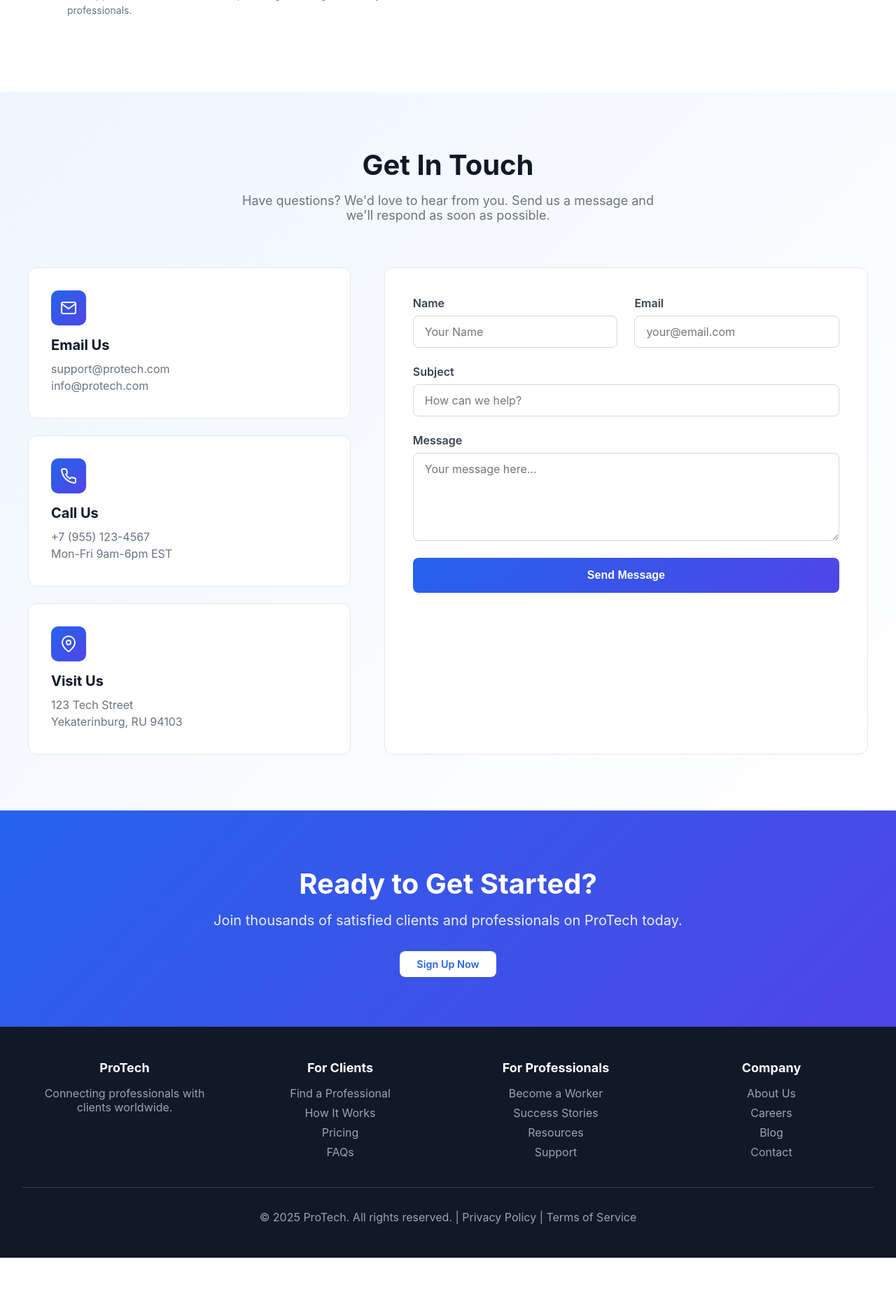
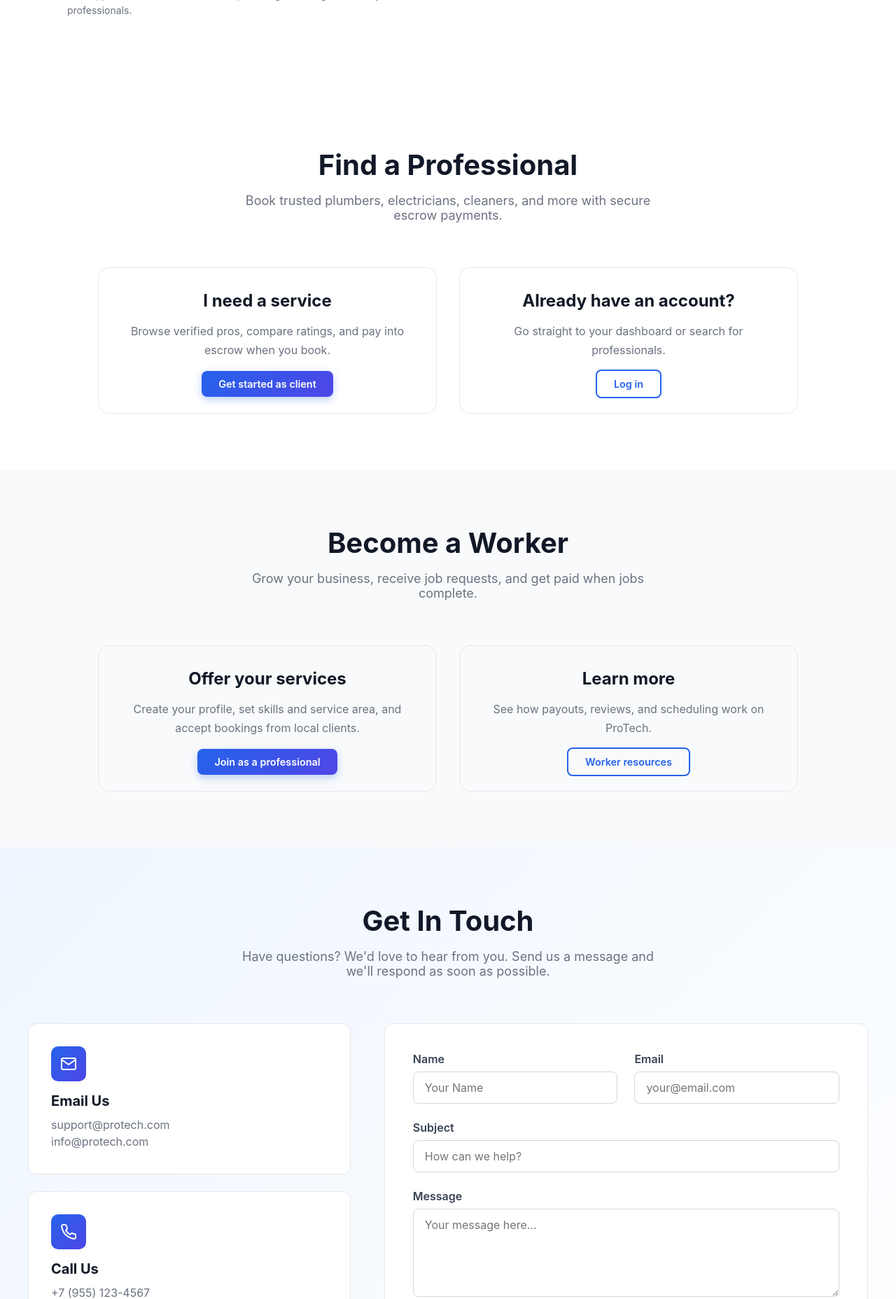
Before and after one commit to logandescapo-eng/protech1, a Flask app: page / in a window 1280 px wide. Shown: the part 2946-4802 px from the top of the page at 70% size. Before the commit the page ends 4743 px from the top, so only its background shows below. Run offline with Flask 3, Linux system fonts and the light colour scheme.

Commit message:
Wire landing page links to real pages and smart signup redirects.
Co-authored-by: Cursor <cursoragent@cursor.com>

```diff
--- a/app.py
+++ b/app.py
@@ -60,15 +60,36 @@ def dashboard_url():
 @app.context_processor
 def inject_layout_context():
     """Shared template variables for nav badges and links"""
-    if not is_logged_in():
-        return {}
-    uid = session.get('user_id')
-    return {
-        'layout_dashboard_url': dashboard_url(),
-        'layout_unread_notifications': count_unread_notifications(uid),
-        'layout_unread_messages': count_unread_messages(uid),
-        'layout_user_type': get_user_type(),
+    ctx = {
+        'is_logged_in': is_logged_in(),
+        'layout_dashboard_url': dashboard_url() if is_logged_in() else url_for('index'),
+        'platform_fee_percent': ESCROW_PLATFORM_FEE_PERCENT,
     }
+    if is_logged_in():
+        uid = session.get('user_id')
+        ctx.update({
+            'layout_unread_notifications': count_unread_notifications(uid),
+            'layout_unread_messages': count_unread_messages(uid),
+            'layout_user_type': get_user_type(),
+        })
+    else:
+        ctx.update({
+            'layout_unread_notifications': 0,
+            'layout_unread_messages': 0,
+            'layout_user_type': None,
+        })
+    return ctx
+
+
+def _render_landing_page(title, subtitle, content_template, cta_label=None, cta_url=None):
+    return render_template(
+        'landing/page.html',
+        page_title=title,
+        page_subtitle=subtitle,
+        content_template=content_template,
+        cta_label=cta_label,
+        cta_url=cta_url,
+    )
 
 # ==================== ROUTES ====================
 
@@ -90,6 +111,109 @@ def health():
 def index():
     """Home page"""
     return render_template('index.html')
+
+
+@app.route('/start/client')
+def start_client():
+    """Find a professional — dashboard or sign up"""
+    if is_logged_in():
+        if get_user_type() == 'user':
+            return redirect(url_for('browse_workers'))
+        return redirect(url_for('worker_dashboard'))
+    return redirect(url_for('auth', tab='user'))
+
+
+@app.route('/start/worker')
+def start_worker():
+    """Become a worker — dashboard or worker signup"""
+    if is_logged_in():
+        if get_user_type() == 'worker':
+            return redirect(url_for('worker_dashboard'))
+        return redirect(url_for('user_dashboard'))
+    return redirect(url_for('auth', tab='worker'))
+
+
+@app.route('/contact', methods=['POST'])
+def contact_submit():
+    """Landing page contact form"""
+    name = request.form.get('name', '').strip()
+    email = request.form.get('email', '').strip()
+    if name and email:
+        flash('Thank you for your message! We will get back to you soon.', 'success')
+    else:
+        flash('Please provide your name and email.', 'error')
+    return redirect(url_for('index') + '#contact')
+
+
+@app.route('/pricing')
+def landing_pricing():
+    return _render_landing_page(
+        'Pricing',
+        'Simple, transparent fees built around secure escrow.',
+        'landing/pricing_content.html',
+        'Get started',
+        url_for('start_client'),
+    )
+
+
+@app.route('/faq')
+def landing_faq():
+    return _render_landing_page(
+        'Frequently Asked Questions',
+        'Answers to common questions about ProTech.',
+        'landing/faq_content.html',
+        'Contact support',
+        url_for('landing_support'),
+    )
+
+
+@app.route('/support')
+def landing_support():
+    return _render_landing_page(
+        'Support',
+        'We are here to help.',
+        'landing/support_content.html',
+    )
+
+
+@app.route('/privacy')
+def landing_privacy():
+    return _render_landing_page('Privacy Policy', None, 'landing/privacy_content.html')
+
+
+@app.route('/terms')
+def landing_terms():
+    return _render_landing_page('Terms of Service', None, 'landing/terms_content.html')
+
+
+@app.route('/careers')
+def landing_careers():
+    return _render_landing_page('Careers', 'Build the future of local services.', 'landing/careers_content.html')
+
+
+@app.route('/blog')
+def landing_blog():
+    return _render_landing_page('Blog', 'News and guides from ProTech.', 'landing/blog_content.html')
+
+
+@app.route('/success-stories')
+def landing_success_stories():
+    return _render_landing_page(
+        'Success Stories',
+        'Real professionals and clients on ProTech.',
+        'landing/success_stories_content.html',
+        'Become a worker',
+        url_for('start_worker'),
+    )
+
+
+@app.route('/resources')
+def landing_resources():
+    return _render_landing_page(
+        'Resources',
+        'Guides for clients and professionals.',
+        'landing/resources_content.html',
+    )
 
 @app.route('/auth', methods=['GET', 'POST'])
 def auth():
--- a/templates/index.html
+++ b/templates/index.html
@@ -603,6 +603,41 @@
             box-shadow: 0 6px 16px rgba(37, 99, 235, 0.4);
         }
 
+        .path-section {
+            padding: 5rem 2rem;
+            background: #fff;
+        }
+
+        .path-section.alt {
+            background: #f9fafb;
+        }
+
+        .path-grid {
+            max-width: 1000px;
+            margin: 2rem auto 0;
+            display: grid;
+            grid-template-columns: repeat(auto-fit, minmax(280px, 1fr));
+            gap: 2rem;
+        }
+
+        .path-card {
+            border: 1px solid #e5e7eb;
+            border-radius: 16px;
+            padding: 2rem;
+            text-align: center;
+        }
+
+        .path-card h3 {
+            margin-bottom: 1rem;
+            font-size: 1.5rem;
+        }
+
+        .path-card p {
+            color: #6b7280;
+            margin-bottom: 1.5rem;
+            line-height: 1.7;
+        }
+
         @media (max-width: 768px) {
             .nav-links {
                 display: none;
@@ -644,39 +679,7 @@
 </head>
 <body>
     <!-- Navigation -->
-    <nav>
-        <div class="nav-container">
-            <a href="#" class="logo-nav">
-                <div class="logo-icon">
-                    <svg viewBox="0 0 512 512">
-                        <path d="M323.5,140.1c-7.2-8.2-18.4-13-30.1-13h-1.5c-1.2,0.1-3.3,0.3-6.2,0.5c-4.5,0.3-10.6,0.8-17.9,1.3
-                            c-14.5,1-33.1,2.2-52.6,2.9c-38.9,1.4-83.1,0.2-113-10.1c-5.1-1.8-10.6-2.7-16.1-2.7c-11.9,0-23.3,4.8-31.6,13.4
-                            c-8.9,9.2-13.4,21.6-12.5,34.4l0,0.1l5.7,79.5c0.9,12.2,6.7,23.5,16.2,31.1l99.4,79.5c8.5,6.8,19,10.5,29.8,10.5
-                            c5.5,0,11-0.9,16.3-2.8l0.1,0c0.2-0.1,0.5-0.2,0.7-0.2l121.1-48.4c10.7-4.3,19.2-12.5,23.6-23.1c4.4-10.5,4.7-22.2,0.7-32.9
-                            L323.5,140.1z M312.3,235.6l-121.1,48.4c-0.3,0.1-0.6,0.3-0.8,0.4l-99.4-79.5l-5.7-79.5c0,0,0,0,0-0.1c0,0,0,0,0-0.1
-                            c29.7,8.8,70.5,10.4,107.2,9.1c19.6-0.7,38.3-1.9,53-2.9c7.3-0.5,13.5-0.9,18.1-1.3c2.3-0.2,4.2-0.3,5.5-0.4h1.5L312.3,235.6z"/>
-                        <path d="M471.1,119.3c-8.3-8.6-19.7-13.4-31.6-13.4c-5.5,0-11,0.9-16.1,2.7c-29.9,10.3-74.1,11.5-113,10.1
-                            c-19.5-0.7-38.1-1.9-52.6-2.9c-7.3-0.5-13.4-1-17.9-1.3c-2.9-0.2-5-0.4-6.2-0.5h-1.5c-11.8,0-22.9,4.7-30.1,13l-37.5,119.9
-                            c-4,10.8-3.7,22.4,0.7,32.9c4.4,10.5,12.9,18.7,23.6,23.1l121.1,48.4c0.2,0.1,0.5,0.2,0.7,0.2l0.1,0c5.3,1.9,10.8,2.8,16.3,2.8
-                            c10.8,0,21.4-3.7,29.8-10.5l99.4-79.5c9.5-7.6,15.3-18.9,16.2-31.1l5.7-79.5l0-0.1C484.5,140.9,480,128.5,471.1,119.3z
-                             M458.7,204.5l-99.4,79.5c-0.3-0.1-0.6-0.2-0.8-0.4l-121.1-48.4l41.7-105.9h1.5c1.3,0,3.2,0.2,5.5,0.4c4.5,0.3,10.7,0.8,18.1,1.3
-                            c14.7,1,33.3,2.2,53,2.9c36.7,1.3,77.5-0.4,107.2-9.1c0,0,0,0,0,0.1c0,0,0,0,0,0.1L458.7,204.5z"/>
-                    </svg>
-                </div>
-                ProTech
-            </a>
-            <ul class="nav-links">
-                <li><a href="#features">Features</a></li>
-                <li><a href="#how-it-works">How It Works</a></li>
-                <li><a href="#about">About</a></li>
-                <li><a href="#contact">Contact</a></li>
-            </ul>
-            <div class="nav-buttons">
-                <a href="{{ url_for('auth') }}" class="btn btn-outline">Login</a>
-                <a href="{{ url_for('auth') }}" class="btn btn-primary">Sign Up</a>
-            </div>
-        </div>
-    </nav>
+    {% include 'partials/landing_nav.html' %}
 
     <!-- Hero Section -->
     <section class="hero">
@@ -684,8 +687,8 @@
             <h1>Connect with Trusted Professionals</h1>
             <p>ProTech brings together skilled workers and clients in a seamless platform. Find the right expert for your needs or offer your professional services to those who need them.</p>
             <div class="hero-buttons">
-                <a href="#find-worker" class="btn btn-primary">Find a Professional</a>
-                <a href="#become-worker" class="btn btn-outline">Become a Worker</a>
+                <a href="{{ url_for('start_client') }}" class="btn btn-primary">Find a Professional</a>
+                <a href="{{ url_for('start_worker') }}" class="btn btn-outline">Become a Worker</a>
             </div>
         </div>
     </section>
@@ -740,7 +743,7 @@
                     </svg>
                 </div>
                 <h3>Secure Payments</h3>
-                <p>All transactions are protected with bank-level security. Pay with confidence through our secure platform.</p>
+                <p>All transactions are protected with <a href="{{ url_for('landing_pricing') }}" style="color:#2563eb;">escrow payments</a>. Pay with confidence through our secure platform.</p>
             </div>
 
             <div class="feature-card">
@@ -878,6 +881,50 @@
         </div>
     </section>
 
+    <!-- Find a Professional -->
+    <section class="path-section" id="find-worker">
+        <div class="section-header">
+            <h2>Find a Professional</h2>
+            <p>Book trusted plumbers, electricians, cleaners, and more with secure escrow payments.</p>
+        </div>
+        <div class="path-grid">
+            <div class="path-card">
+                <h3>I need a service</h3>
+                <p>Browse verified pros, compare ratings, and pay into escrow when you book.</p>
+                <a href="{{ url_for('start_client') }}" class="btn btn-primary">Get started as client</a>
+            </div>
+            <div class="path-card">
+                <h3>Already have an account?</h3>
+                <p>Go straight to your dashboard or search for professionals.</p>
+                {% if is_logged_in and layout_user_type == 'user' %}
+                <a href="{{ url_for('browse_workers') }}" class="btn btn-outline">Browse professionals</a>
+                {% else %}
+                <a href="{{ url_for('auth') }}" class="btn btn-outline">Log in</a>
+                {% endif %}
+            </div>
+        </div>
+    </section>
+
+    <!-- Become a Worker -->
+    <section class="path-section alt" id="become-worker">
+        <div class="section-header">
+            <h2>Become a Worker</h2>
+            <p>Grow your business, receive job requests, and get paid when jobs complete.</p>
+        </div>
+        <div class="path-grid">
+            <div class="path-card">
+                <h3>Offer your services</h3>
+                <p>Create your profile, set skills and service area, and accept bookings from local clients.</p>
+                <a href="{{ url_for('start_worker') }}" class="btn btn-primary">Join as a professional</a>
+            </div>
+            <div class="path-card">
+                <h3>Learn more</h3>
+                <p>See how payouts, reviews, and scheduling work on ProTech.</p>
+                <a href="{{ url_for('landing_resources') }}" class="btn btn-outline">Worker resources</a>
+            </div>
+        </div>
+    </section>
+
     <!-- Contact Section -->
     <section class="contact-section" id="contact">
         <div class="contact-container">
@@ -885,6 +932,16 @@
                 <h2>Get In Touch</h2>
                 <p>Have questions? We'd love to hear from you. Send us a message and we'll respond as soon as possible.</p>
             </div>
+
+            {% with messages = get_flashed_messages(with_categories=true) %}
+                {% if messages %}
+                    {% for category, message in messages %}
+                    <div style="max-width:600px;margin:0 auto 1.5rem;padding:0.75rem 1rem;border-radius:8px;{% if category == 'success' %}background:#d1fae5;color:#065f46{% else %}background:#fee2e2;color:#991b1b{% endif %}">
+                        {{ message }}
+                    </div>
+                    {% endfor %}
+                {% endif %}
+            {% endwith %}
 
             <div class="contact-content">
                 <div class="contact-info">
@@ -925,7 +982,7 @@
                 </div>
 
                 <div class="contact-form-wrapper">
-                    <form class="contact-form" onsubmit="handleContactSubmit(event)">
+                    <form class="contact-form" method="POST" action="{{ url_for('contact_submit') }}">
                         <div class="form-row">
                             <div class="form-group">
                                 <label>Name</label>
@@ -952,58 +1009,16 @@
     </section>
 
     <!-- CTA Section -->
-    <section class="cta">
+    <section class="cta" id="signup">
         <h2>Ready to Get Started?</h2>
         <p>Join thousands of satisfied clients and professionals on ProTech today.</p>
-        <a href="#signup" class="btn">Sign Up Now</a>
+        {% if is_logged_in %}
+        <a href="{{ layout_dashboard_url }}" class="btn">Go to Dashboard</a>
+        {% else %}
+        <a href="{{ url_for('auth', tab='user') }}" class="btn">Sign Up Now</a>
+        {% endif %}
     </section>
 
-    <!-- Footer -->
-    <footer>
-        <div class="footer-content">
-            <div class="footer-section">
-                <h4>ProTech</h4>
-                <p style="color: #9ca3af; margin-top: 0.5rem;">Connecting professionals with clients worldwide.</p>
-            </div>
-            <div class="footer-section">
-                <h4>For Clients</h4>
-                <ul class="footer-links">
-                    <li><a href="#">Find a Professional</a></li>
-                    <li><a href="#">How It Works</a></li>
-                    <li><a href="#">Pricing</a></li>
-                    <li><a href="#">FAQs</a></li>
-                </ul>
-            </div>
-            <div class="footer-section">
-                <h4>For Professionals</h4>
-                <ul class="footer-links">
-                    <li><a href="#">Become a Worker</a></li>
-                    <li><a href="#">Success Stories</a></li>
-                    <li><a href="#">Resources</a></li>
-                    <li><a href="#">Support</a></li>
-                </ul>
-            </div>
-            <div class="footer-section">
-                <h4>Company</h4>
-                <ul class="footer-links">
-                    <li><a href="#">About Us</a></li>
-                    <li><a href="#">Careers</a></li>
-                    <li><a href="#">Blog</a></li>
-                    <li><a href="#">Contact</a></li>
-                </ul>
-            </div>
-        </div>
-        <div class="footer-bottom">
-            <p>&copy; 2025 ProTech. All rights reserved. | Privacy Policy | Terms of Service</p>
-        </div>
-    </footer>
-
-    <script>
-        function handleContactSubmit(event) {
-            event.preventDefault();
-            alert('Thank you for your message! We will get back to you soon.');
-            event.target.reset();
-        }
-    </script>
+    {% include 'partials/landing_footer.html' %}
 </body>
 </html>
--- /dev/null
+++ b/templates/partials/landing_footer.html
@@ -0,0 +1,41 @@
+<footer>
+    <div class="footer-content">
+        <div class="footer-section">
+            <h4>ProTech</h4>
+            <p style="color: #9ca3af; margin-top: 0.5rem;">Connecting professionals with clients worldwide.</p>
+        </div>
+        <div class="footer-section">
+            <h4>For Clients</h4>
+            <ul class="footer-links">
+                <li><a href="{{ url_for('start_client') }}">Find a Professional</a></li>
+                <li><a href="{{ url_for('index') }}#how-it-works">How It Works</a></li>
+                <li><a href="{{ url_for('landing_pricing') }}">Pricing</a></li>
+                <li><a href="{{ url_for('landing_faq') }}">FAQs</a></li>
+            </ul>
+        </div>
+        <div class="footer-section">
+            <h4>For Professionals</h4>
+            <ul class="footer-links">
+                <li><a href="{{ url_for('start_worker') }}">Become a Worker</a></li>
+                <li><a href="{{ url_for('landing_success_stories') }}">Success Stories</a></li>
+                <li><a href="{{ url_for('landing_resources') }}">Resources</a></li>
+                <li><a href="{{ url_for('landing_support') }}">Support</a></li>
+            </ul>
+        </div>
+        <div class="footer-section">
+            <h4>Company</h4>
+            <ul class="footer-links">
+                <li><a href="{{ url_for('index') }}#about">About Us</a></li>
+                <li><a href="{{ url_for('landing_careers') }}">Careers</a></li>
+                <li><a href="{{ url_for('landing_blog') }}">Blog</a></li>
+                <li><a href="{{ url_for('index') }}#contact">Contact</a></li>
+            </ul>
+        </div>
+    </div>
+    <div class="footer-bottom">
+        <p>&copy; 2025 ProTech. All rights reserved. |
+            <a href="{{ url_for('landing_privacy') }}" style="color:#9ca3af;">Privacy Policy</a> |
+            <a href="{{ url_for('landing_terms') }}" style="color:#9ca3af;">Terms of Service</a>
+        </p>
+    </div>
+</footer>
--- /dev/null
+++ b/templates/partials/landing_nav.html
@@ -0,0 +1,28 @@
+<nav>
+    <div class="nav-container">
+        <a href="{{ url_for('index') }}" class="logo-nav">
+            <div class="logo-icon">
+                <svg viewBox="0 0 512 512">
+                    <path fill="white" d="M323.5,140.1c-7.2-8.2-18.4-13-30.1-13h-1.5c-1.2,0.1-3.3,0.3-6.2,0.5c-4.5,0.3-10.6,0.8-17.9,1.3c-14.5,1-33.1,2.2-52.6,2.9c-38.9,1.4-83.1,0.2-113-10.1c-5.1-1.8-10.6-2.7-16.1-2.7c-11.9,0-23.3,4.8-31.6,13.4c-8.9,9.2-13.4,21.6-12.5,34.4l5.7,79.5c0.9,12.2,6.7,23.5,16.2,31.1l99.4,79.5c8.5,6.8,19,10.5,29.8,10.5c5.5,0,11-0.9,16.3-2.8l121.1-48.4c10.7-4.3,19.2-12.5,23.6-23.1c4.4-10.5,4.7-22.2,0.7-32.9L323.5,140.1z"/>
+                </svg>
+            </div>
+            ProTech
+        </a>
+        <ul class="nav-links">
+            <li><a href="{{ url_for('index') }}#features">Features</a></li>
+            <li><a href="{{ url_for('index') }}#how-it-works">How It Works</a></li>
+            <li><a href="{{ url_for('landing_pricing') }}">Pricing</a></li>
+            <li><a href="{{ url_for('landing_faq') }}">FAQs</a></li>
+            <li><a href="{{ url_for('index') }}#about">About</a></li>
+            <li><a href="{{ url_for('index') }}#contact">Contact</a></li>
+        </ul>
+        <div class="nav-buttons">
+            {% if is_logged_in %}
+            <a href="{{ layout_dashboard_url }}" class="btn btn-primary">Dashboard</a>
+            {% else %}
+            <a href="{{ url_for('auth') }}" class="btn btn-outline">Login</a>
+            <a href="{{ url_for('auth', tab='user') }}" class="btn btn-primary">Sign Up</a>
+            {% endif %}
+        </div>
+    </div>
+</nav>
```
Also changed, not shown: templates/landing/blog_content.html (added, +10 -0 lines), templates/landing/careers_content.html (added, +8 -0 lines), templates/landing/faq_content.html (added, +20 -0 lines), templates/landing/page.html (added, +39 -0 lines), templates/landing/pricing_content.html (added, +19 -0 lines), templates/landing/privacy_content.html (added, +12 -0 lines), templates/landing/resources_content.html (added, +14 -0 lines), templates/landing/success_stories_content.html (added, +15 -0 lines), templates/landing/support_content.html (added, +12 -0 lines), templates/landing/terms_content.html (added, +12 -0 lines), templates/partials/landing_styles.html (added, +37 -0 lines).
